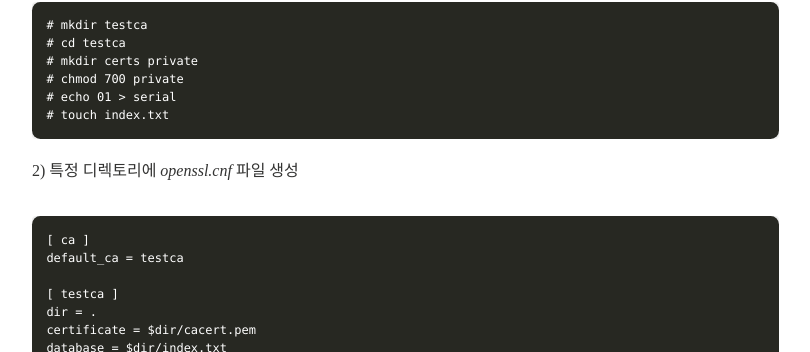
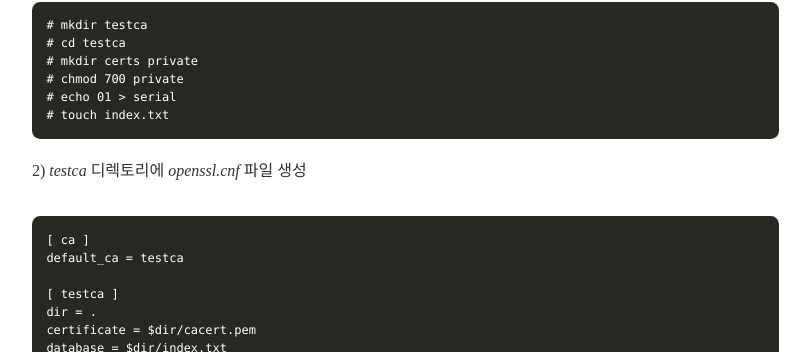
Before and after one commit to gjchoi/gjchoi.github.io, a Jekyll site: the page built from _posts/2016-04-17-rabbit-mq-TLS.md, in a window 1280 px wide and 900 px high, scrolled down 447 px. Shown: the part 98-450 px from the top of the window, without its empty margins (256-1066 px from the left). Built offline with Jekyll 4.4.1, drawn with Linux system fonts in a browser that asks for light colours; nearby versions of some CDN libraries; comment, search, counter and statistics services are not loaded.

Commit message:
Update 2016-04-17-rabbit-mq-TLS.md

```diff
--- a/_posts/2016-04-17-rabbit-mq-TLS.md
+++ b/_posts/2016-04-17-rabbit-mq-TLS.md
@@ -40,7 +40,7 @@ Key와 Certification / CA Certificates
 # touch index.txt
 ~~~~
 
-2) 특정 디렉토리에 *openssl.cnf* 파일 생성
+2) *testca* 디렉토리에 *openssl.cnf* 파일 생성
 
 ~~~~~
 [ ca ]
```
